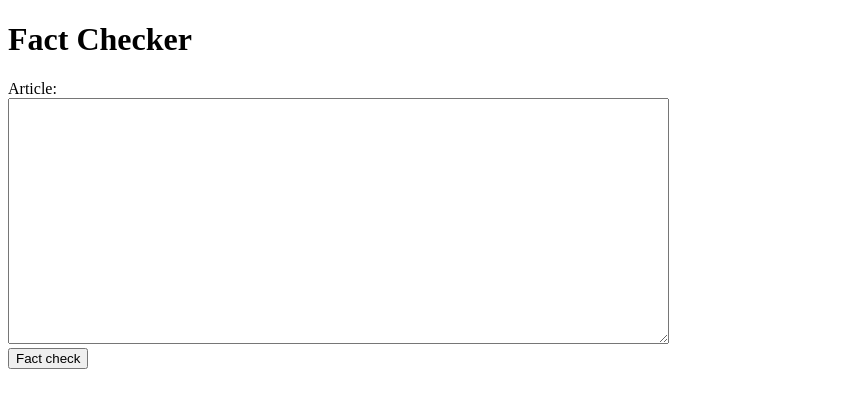
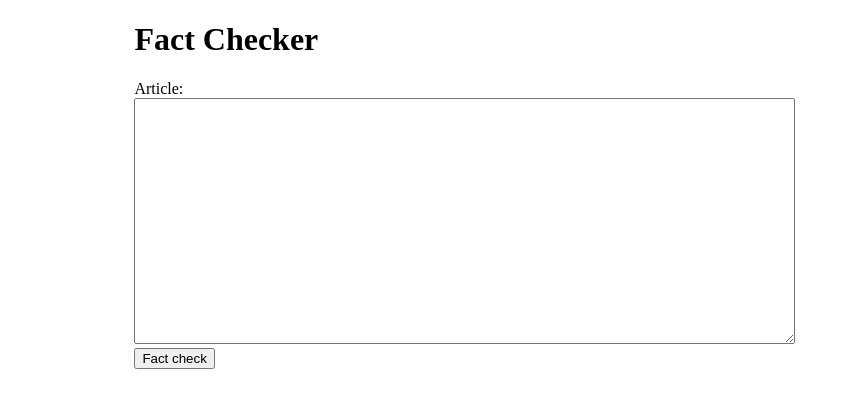
Before and after one commit to RohanM/fact-checker, a website: page public/index.html in a window 1280 px wide. Shown: the whole page, without its empty margins (0-850 px from the left). Drawn offline with Linux system fonts and the light colour scheme.

Commit message:
Add very simple stylesheet

```diff
--- a/public/index.html
+++ b/public/index.html
@@ -4,8 +4,10 @@
     <meta charset="UTF-8">
     <meta name="viewport" content="width=device-width, initial-scale=1.0">
     <title>Fact Check!</title>
+    <link rel="stylesheet" href="style.css" />
   </head>
   <body>
+    <div id="container">
       <h1>Fact Checker</h1>
       <form id="fact-check-form">
         <label for="article">Article:</label><br />
@@ -42,5 +44,6 @@
           }
         });
         </script>
+    </div>
   </body>
 </html>
--- /dev/null
+++ b/public/style.css
@@ -0,0 +1,3 @@
+#container {
+    padding: 0 10%;
+}
```
Lines whose indentation alone changed are shown as unchanged.
